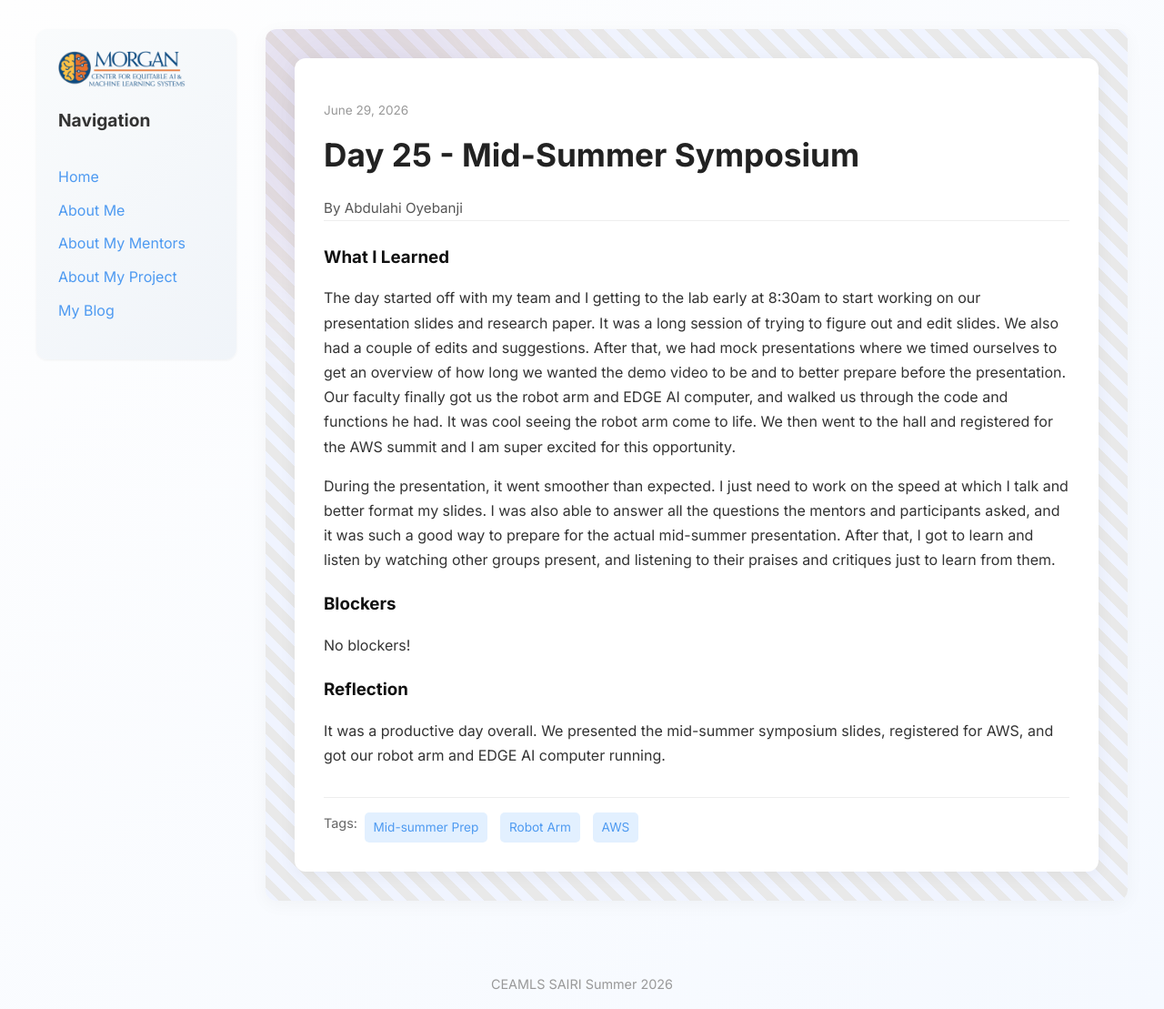
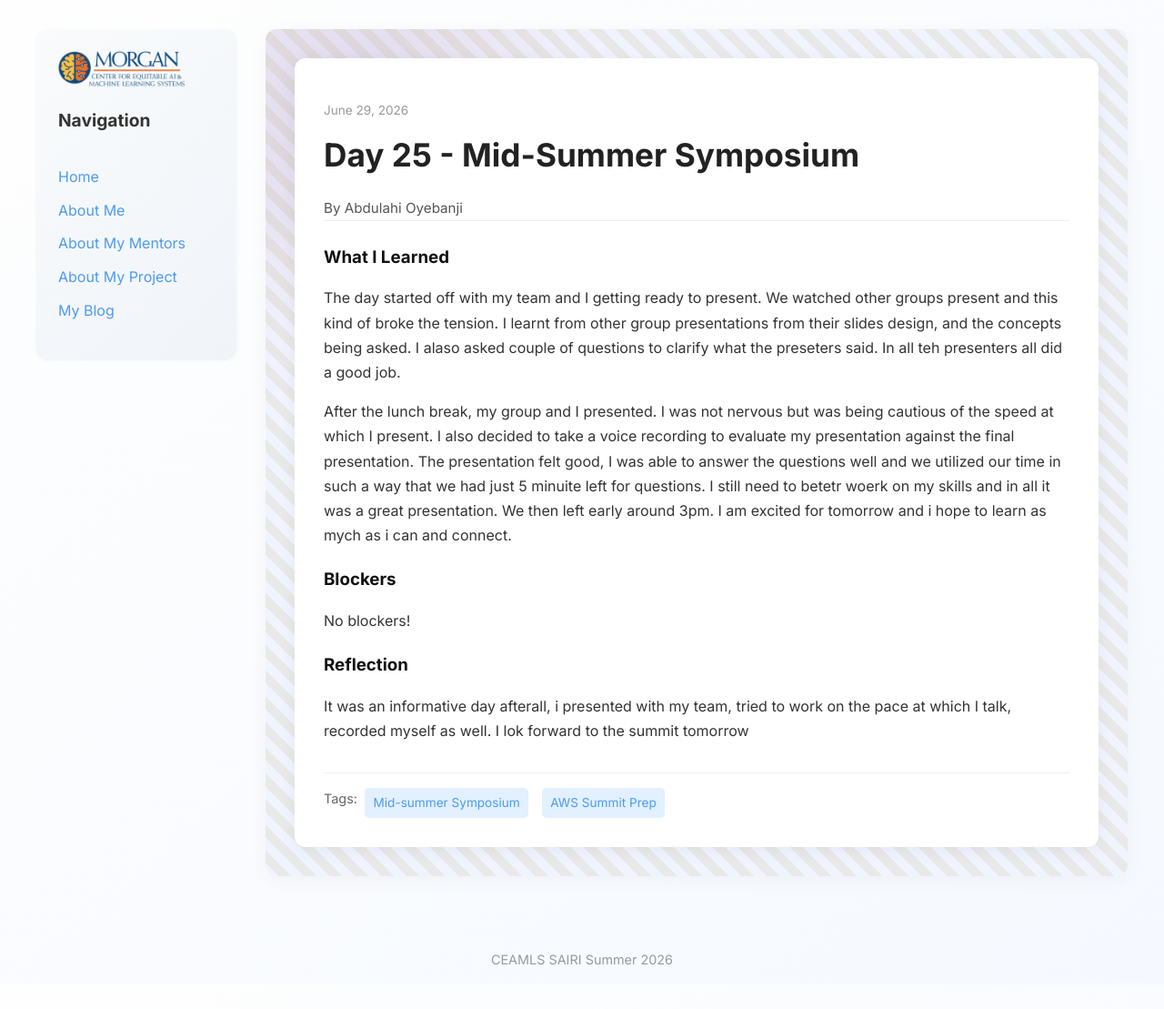
Before and after one commit to abdulahi-banji/abdulahi-banjiceamls26.github.io, a Jekyll site: the page built from _posts/2026-06-29-day-25.md, in a window 1280 px wide. Shown: the whole page at 91% size. Built offline with Jekyll 4.4.1, drawn with Linux system fonts in a browser that asks for light colours; after the commit the page ends 1081 px from its top, so only the background shows below that.

Commit message:
day 25 draft

```diff
--- a/_posts/2026-06-29-day-25.md
+++ b/_posts/2026-06-29-day-25.md
@@ -3,16 +3,16 @@ layout: post
 title: "Day 25 - Mid-Summer Symposium"
 date: "2026-06-29 00:00:00"
 permalink: /day25.html
-tags: ["Mid-summer Prep","Robot Arm", "AWS"]
+tags: ["Mid-summer Symposium", "AWS Summit Prep"]
 
 what_i_learned: |
-  The day started off with my team and I getting to the lab early at 8:30am to start working on our presentation slides and research paper. It was a long session of trying to figure out and edit slides. We also had a couple of edits and suggestions. After that, we had mock presentations where we timed ourselves to get an overview of how long we wanted the demo video to be and to better prepare before the presentation. Our faculty finally got us the robot arm and EDGE AI computer, and walked us through the code and functions he had. It was cool seeing the robot arm come to life. We then went to the hall and registered for the AWS summit and I am super excited for this opportunity.
+  The day started off with my team and I getting ready to present. We watched other groups present and this kind of broke the tension. I learnt from other group presentations from their slides design, and the concepts being asked. I alaso asked couple of questions to clarify what the preseters said. In all teh presenters all did a good job.
 
-  During the presentation, it went smoother than expected. I just need to work on the speed at which I talk and better format my slides. I was also able to answer all the questions the mentors and participants asked, and it was such a good way to prepare for the actual mid-summer presentation. After that, I got to learn and listen by watching other groups present, and listening to their praises and critiques just to learn from them.
+  After the lunch break, my group and I presented. I was not nervous but was being cautious of the speed at which I present. I also decided to take a voice recording to evaluate my presentation against the final presentation. The presentation felt good, I was able to answer the questions well and we utilized our time in such a way that we had just 5 minuite left for questions. I still need to betetr woerk on my skills and in all it was a great presentation. We then left early around 3pm. I am excited for tomorrow and i hope to learn as mych as i can and connect.
 
 blockers: |
   No blockers!
 
 reflection: |
-  It was a productive day overall. We presented the mid-summer symposium slides, registered for AWS, and got our robot arm and EDGE AI computer running.
+  It was an informative day afterall, i presented with my team, tried to work on the pace at which I talk, recorded myself as well. I lok forward to the summit tomorrow
 ---
```
